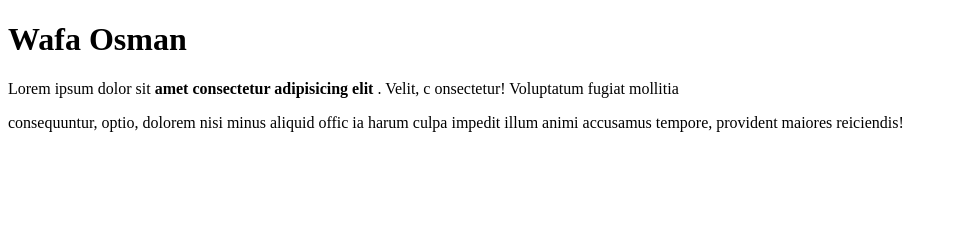
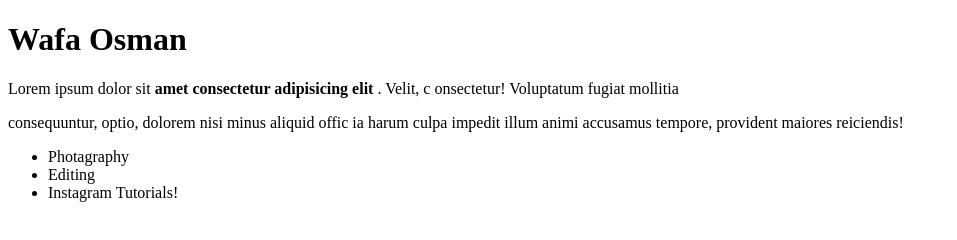
Before and after one commit to samiehabdeljabbar/git_test, a plain HTML site: page index.html in a window 1280 px wide. Shown: the whole page, without its empty margins (0-957 px from the left). Drawn offline with Linux system fonts and the light colour scheme.

Commit message:
The odin program

```diff
--- a/index.html
+++ b/index.html
@@ -12,6 +12,10 @@
        onsectetur! Voluptatum fugiat mollitia </p>
     <p>consequuntur, optio, dolorem nisi minus aliquid offic
         ia harum culpa impedit illum animi accusamus tempore, provident maiores reiciendis!</p>
-
+<ul>
+    <li>Photagraphy</li>
+    <li>Editing</li>
+    <li>Instagram Tutorials!</li>
+</ul>
 </body>
 </html>
```
Also changed, not shown: 1 other file.
